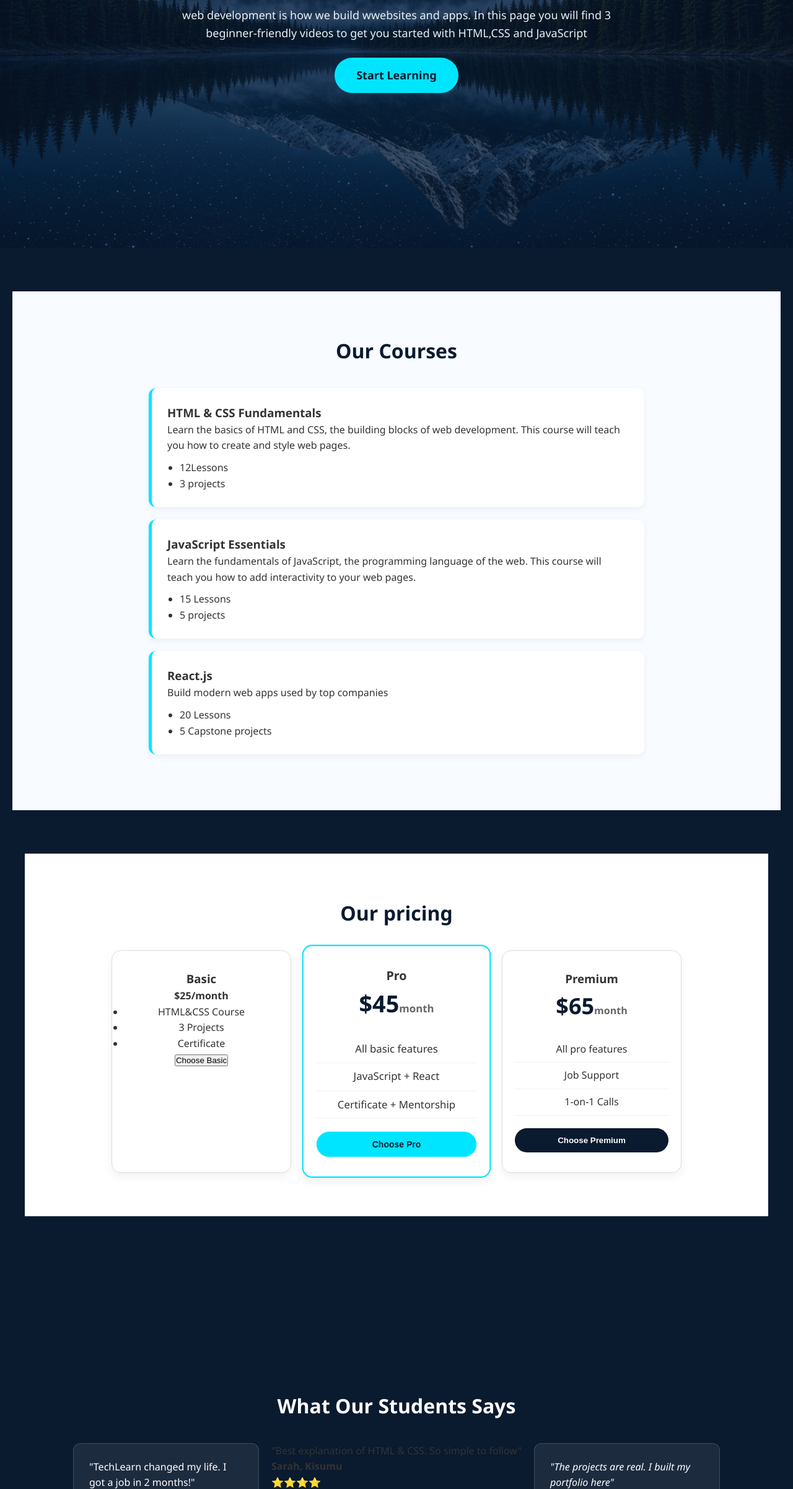
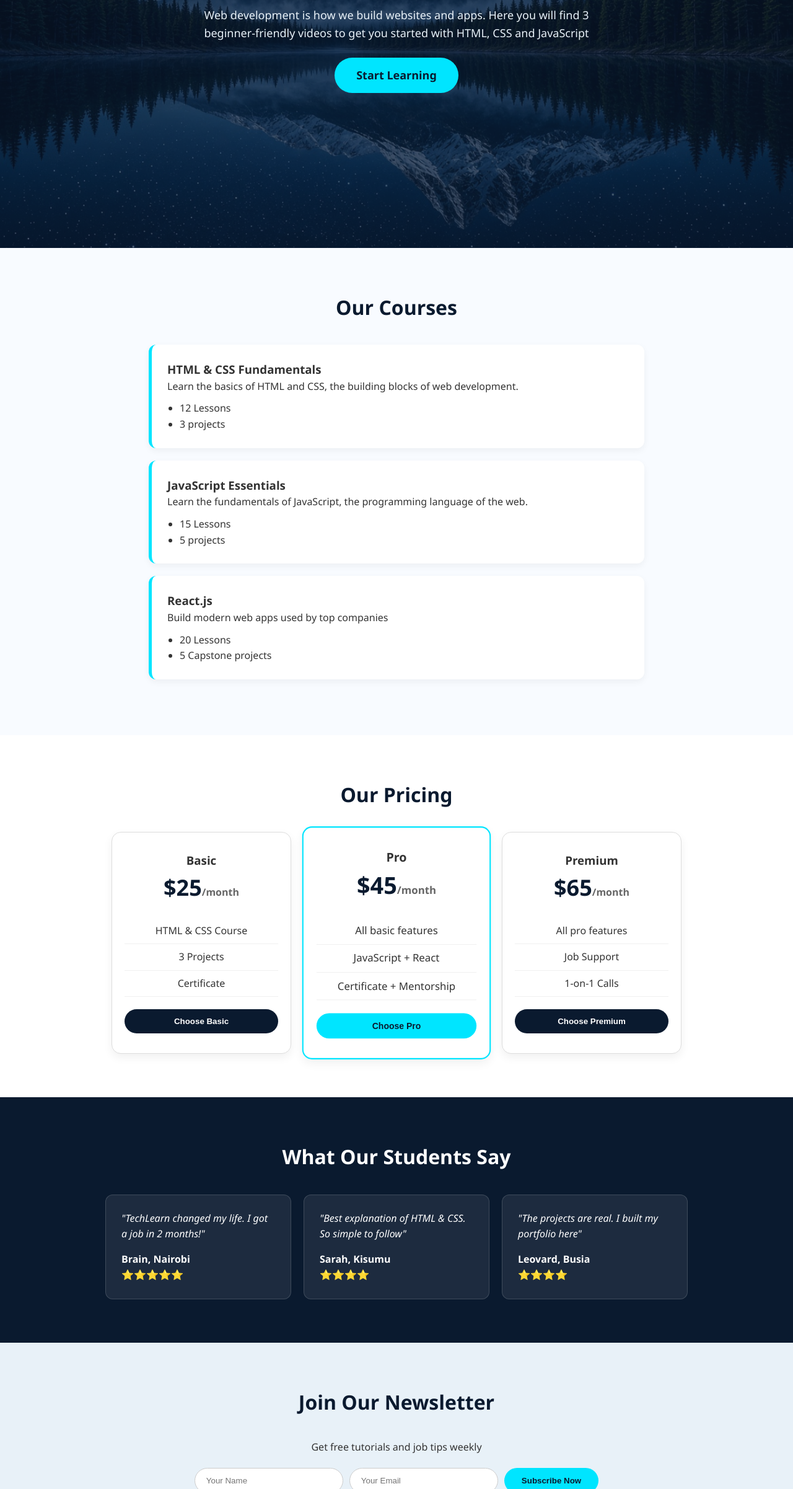
Before and after one commit to Joel-shiundu45/techlearn-2026, a plain HTML site: page index.html in a window 1280 px wide. Shown: the part 398-2800 px from the top of the page at 62% size. Drawn offline with Linux system fonts and the light colour scheme.

Commit message:
Refactor index.html for clarity and structure
Updated the HTML structure, fixed typos, and improved accessibility features.

```diff
--- a/index.html
+++ b/index.html
@@ -2,49 +2,47 @@
 <html lang="en">
 
 <head>
-  <link rel="stylesheet" href="style.css">
   <meta charset="UTF-8">
   <meta name="viewport" content="width=device-width, initial-scale=1.0">
-  <title>TechLearn-Learn to code</title>
+  <title>TechLearn - Learn to code</title>
+
+  <link rel="stylesheet" href="style.css">
 </head>
 
 <body>
-  <!--1.NAVIGATION-->
   <header>
     <nav>
       <a href="#home">Home</a>
       <a href="#courses">Courses</a>
+      <a href="#pricing">Pricing</a>
       <a href="#about">About</a>
       <a href="#contact">Contact</a>
     </nav>
   </header>
-  <!--HERO SECTION-->
-  <section id="home">
+
+  <!-- HERO with your mountain background -->
+  <section id="home" class="hero">
+    <div class="overlay">
       <h1>Learn Web development in 2026</h1>
-    <p>web development is how we build wwebsites and apps. In this page you will find 3 beginner-friendly videos to get
-      you started with HTML,CSS and JavaScript</p>
-    <a href="courses">Start Learning</a>
-    <img src="images/download=d.jfif" alt="Students learning web development">
+      <p>Web development is how we build websites and apps. Here you will find 3 beginner-friendly videos to get you
+        started with HTML, CSS and JavaScript</p>
+      <a href="#courses" class="btn">Start Learning</a>
+    </div>
+  </section>
 
-  </section>
-  <section>
-    <!--COURSES SECTION-->
   <section id="courses">
-      <h2> Our Courses</h2>
+    <h2>Our Courses</h2>
     <article>
       <h3>HTML & CSS Fundamentals</h3>
-        <p>Learn the basics of HTML and CSS, the building blocks of web development. This course will teach you how to
-          create and style web pages.</p>
+      <p>Learn the basics of HTML and CSS, the building blocks of web development.</p>
       <ul>
-          <li>12Lessons</li>
+        <li>12 Lessons</li>
         <li>3 projects</li>
-
       </ul>
     </article>
     <article>
       <h3>JavaScript Essentials</h3>
-        <p>Learn the fundamentals of JavaScript, the programming language of the web. This course will teach you how to
-          add interactivity to your web pages.</p>
+      <p>Learn the fundamentals of JavaScript, the programming language of the web.</p>
       <ul>
         <li>15 Lessons</li>
         <li>5 projects</li>
@@ -56,29 +54,26 @@
       <ul>
         <li>20 Lessons</li>
         <li>5 Capstone projects</li>
+      </ul>
+    </article>
+  </section>
 
-      </article>
-
-    </section>
-    <section>
-      <!--PRICING TABLE-->
   <section id="pricing">
-        <h2>Our pricing</h2>
+    <h2>Our Pricing</h2>
     <div class="pricing-container">
-          <div class="price card">
+      <div class="price-card">
         <h3>Basic</h3>
         <h1>$25<span>/month</span></h1>
         <ul>
-              <li><abbr>HTML</abbr>&CSS Course</li>
+          <li>HTML & CSS Course</li>
           <li>3 Projects</li>
           <li>Certificate</li>
         </ul>
         <button>Choose Basic</button>
-
       </div>
       <div class="price-card featured">
         <h3>Pro</h3>
-            <h1>$45<span>month</span></h1>
+        <h1>$45<span>/month</span></h1>
         <ul>
           <li>All basic features</li>
           <li>JavaScript + React</li>
@@ -88,7 +83,7 @@
       </div>
       <div class="price-card">
         <h3>Premium</h3>
-            <h1>$65<span>month</span></h1>
+        <h1>$65<span>/month</span></h1>
         <ul>
           <li>All pro features</li>
           <li>Job Support</li>
@@ -98,34 +93,25 @@
       </div>
     </div>
   </section>
-    </section>
-    <section>
 
-      <section>
-        <!--TESTIMONIAL SECTION-->
   <section id="testimonials">
-          <h2>What Our Students Says</h2>
+    <h2>What Our Students Say</h2>
     <div class="testimonials-container">
-            <div class="testimonials">
+      <div class="testimonial">
         <p>"TechLearn changed my life. I got a job in 2 months!"</p>
-              <h4>Brain,Nairobi </h4>
-              <span>⭐⭐⭐⭐⭐</span>
+        <h4>Brain, Nairobi</h4><span>⭐⭐⭐⭐⭐</span>
       </div>
-            <div claass="testimonials">
+      <div class="testimonial">
         <p>"Best explanation of HTML & CSS. So simple to follow"</p>
-              <h4>Sarah, Kisumu </h4>
-              <span>⭐⭐⭐⭐</span>
+        <h4>Sarah, Kisumu</h4><span>⭐⭐⭐⭐</span>
       </div>
       <div class="testimonial">
         <p>"The projects are real. I built my portfolio here"</p>
-              <h4>Leovard, Busia</h4>
-              <span>⭐⭐⭐⭐</span>
+        <h4>Leovard, Busia</h4><span>⭐⭐⭐⭐</span>
       </div>
     </div>
   </section>
-      </section>
-      <section>
-        <!--NEWSLETTER FORM-->
+
   <section id="newsletter">
     <h2>Join Our Newsletter</h2>
     <p>Get free tutorials and job tips weekly</p>
@@ -136,30 +122,21 @@
     </form>
   </section>
 
-
-
-      </section>
-      <section>
-        <!--ABOUT SECTION-->
   <section id="about">
     <h2>Why choose us?</h2>
     <ol>
       <li>Learn from industry experts</li>
-            <li>Hands-on projects and exercises</li>
+      <li>Hands-on projects</li>
       <li>Flexible learning schedule</li>
     </ol>
   </section>
-      </section>
-      <section>
-        <!--CONTACT + FOOTER-->
+
   <footer id="contact">
     <h2>Contact Us</h2>
-          <p>Email:<a href=" mailto:@rizyjoe45@gmail.com">rizyjoe45@gmail.com</a></p>
+    <p>Email: <a href="mailto:rizyjoe45@gmail.com">rizyjoe45@gmail.com</a></p>
     <p>Phone: +254795370806</p>
-          <p>&copy2026 TechLearn. All rights resvered.</p>
+    <p>&copy; 2026 TechLearn. All rights reserved.</p>
   </footer>
-      </section>
-
 </body>
 
 </html>
```
Lines whose indentation alone changed are shown as unchanged.
